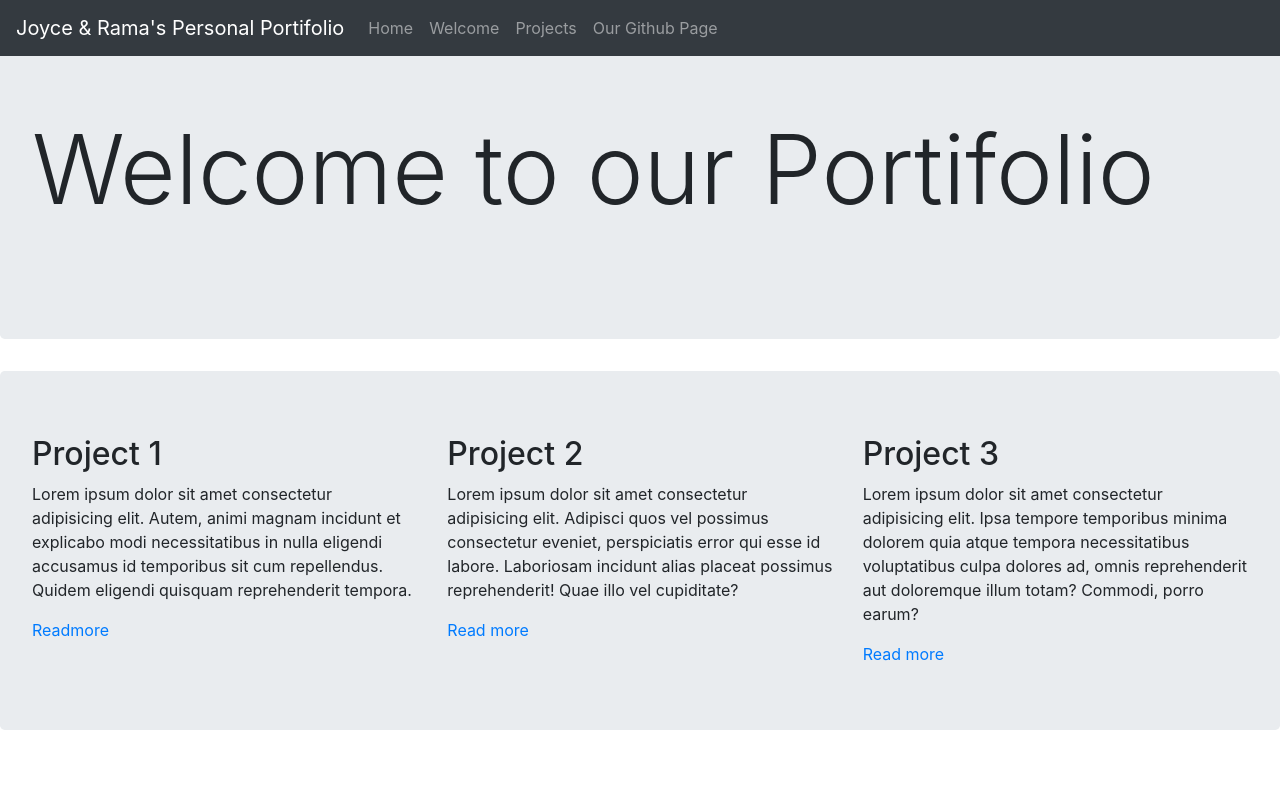
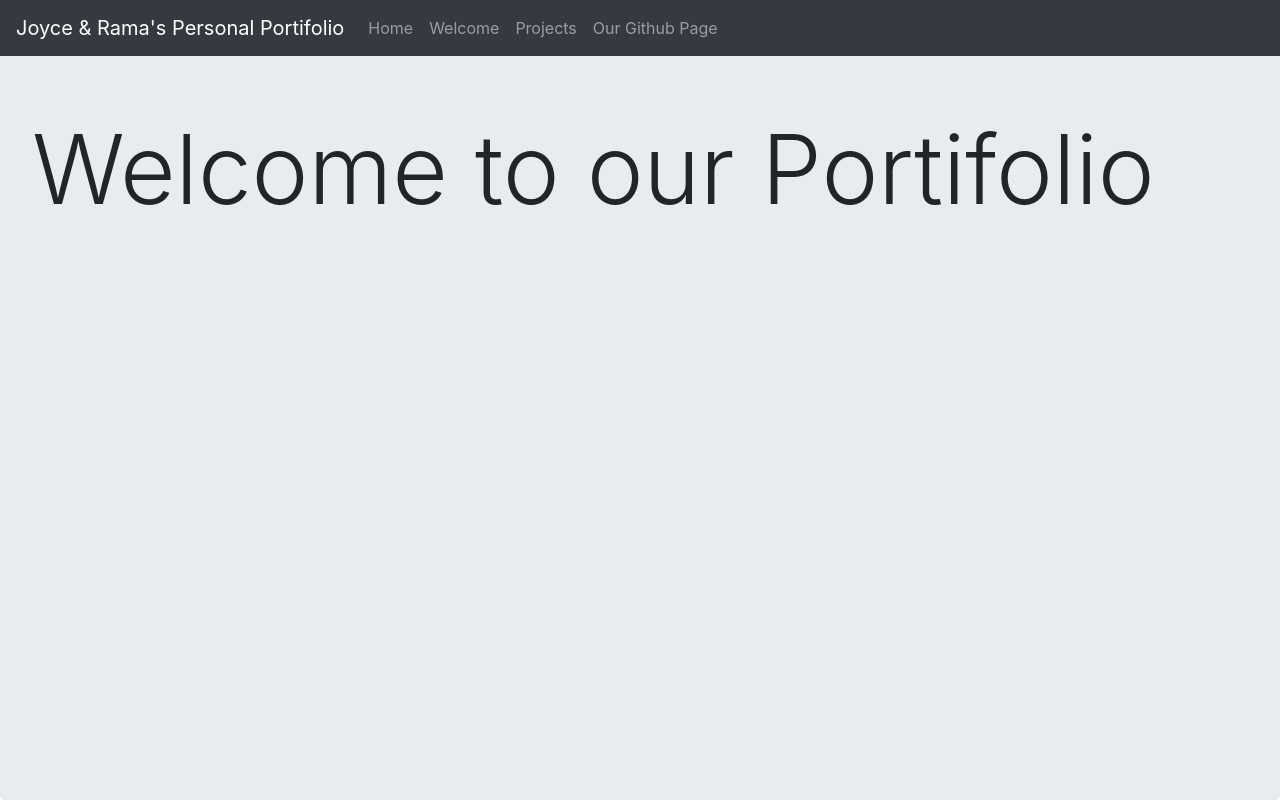
Before and after one commit to raheebwa/aheebwa_joyce, a plain HTML site: page index.html in a window 1280 px wide. Shown: the top 801 px of the page. Drawn offline with nearby package versions, Linux system fonts and the light colour scheme.

Commit message:
Added Made welcome section size of view port

```diff
--- a/css/style.css
+++ b/css/style.css
@@ -0,0 +1,7 @@
+body, html {
+    height: 100%;
+  }
+
+.welcome-section{
+    height: 100%;
+}
--- a/index.html
+++ b/index.html
@@ -37,7 +37,7 @@
         </ul>
       </div>
     </nav>
-    <section id="welcome-section" class="jumbotron">
+    <section id="welcome-section" class="jumbotron" style="height: 100%">
       <h1 class="display-1 my-5">Welcome to our Portifolio</h1>
     </section>
     <section id="Projects" class="jumbotron">
```
